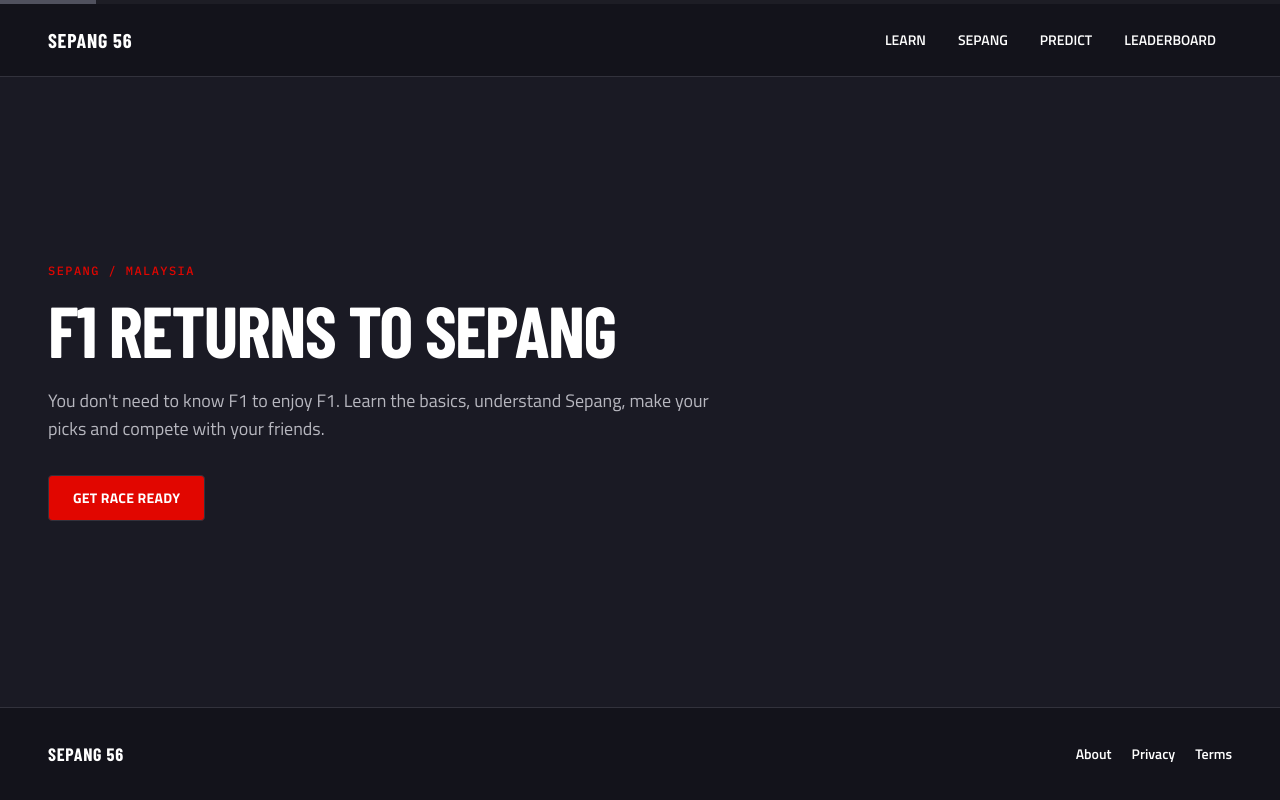
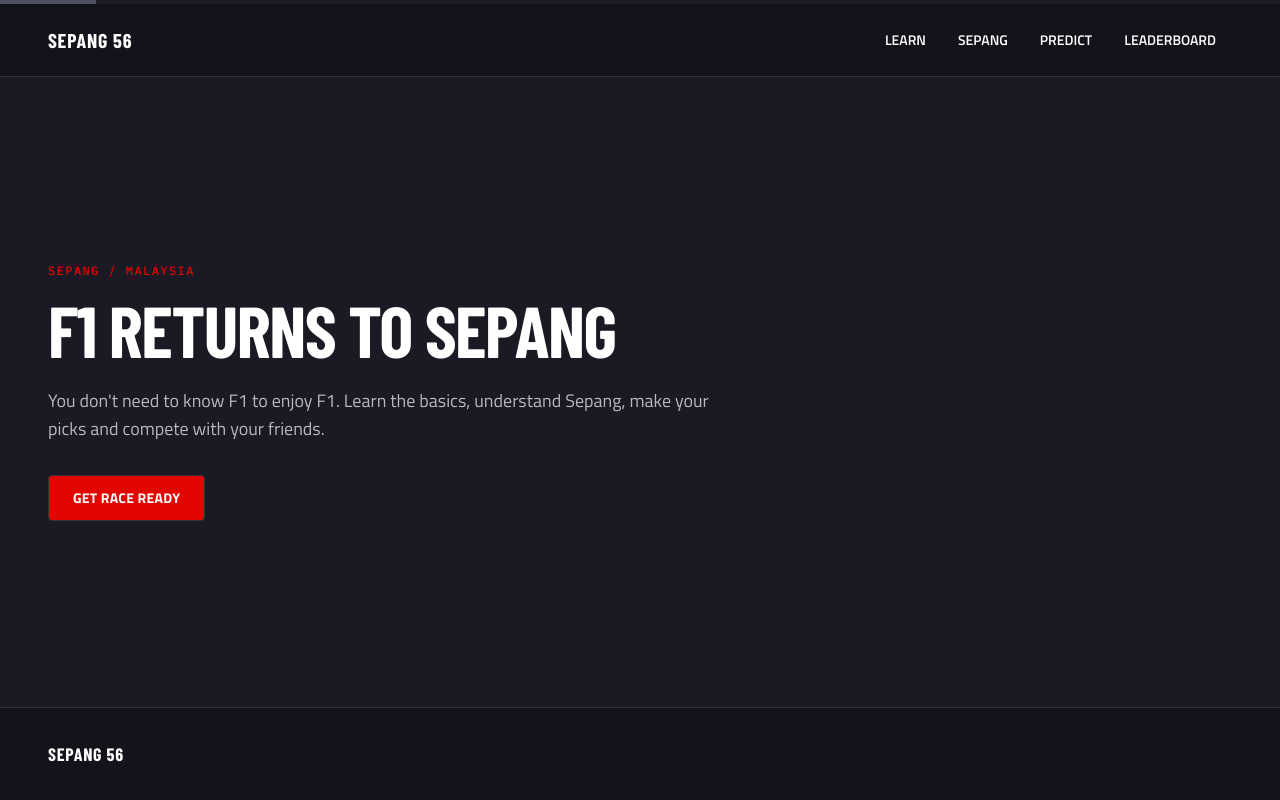
Before and after one commit to itsLucas02/f1-sepang, a Next.js app: page / in a window 1280 px wide. Built offline with nearby package versions, Linux system fonts and the light colour scheme; a web font is replaced by a local one.

Commit message:
refactor: keep MVP footer minimal

```diff
--- a/components/shared/race-footer.tsx
+++ b/components/shared/race-footer.tsx
@@ -1,33 +1,13 @@
-import Link from "next/link";
-
 import { SITE_NAME } from "@/lib/constants";
 import { SiteContainer } from "@/components/shared/site-container";
-
-const FOOTER_LINKS = [
-  { label: "About", href: "/#about" },
-  { label: "Privacy", href: "/privacy" },
-  { label: "Terms", href: "/terms" },
-] as const;
 
 export function RaceFooter() {
   return (
     <footer className="border-t border-border bg-header">
-      <SiteContainer className="flex flex-col gap-6 py-8 sm:flex-row sm:items-center sm:justify-between">
+      <SiteContainer className="py-8">
         <div className="font-display text-lg font-bold tracking-[0.04em] text-white">
           {SITE_NAME}
         </div>
-
-        <nav aria-label="Footer navigation" className="flex flex-wrap gap-5">
-          {FOOTER_LINKS.map((item) => (
-            <Link
-              key={item.label}
-              href={item.href}
-              className="text-sm font-semibold text-text-muted transition-colors duration-200 hover:text-white"
-            >
-              {item.label}
-            </Link>
-          ))}
-        </nav>
       </SiteContainer>
     </footer>
   );
```
